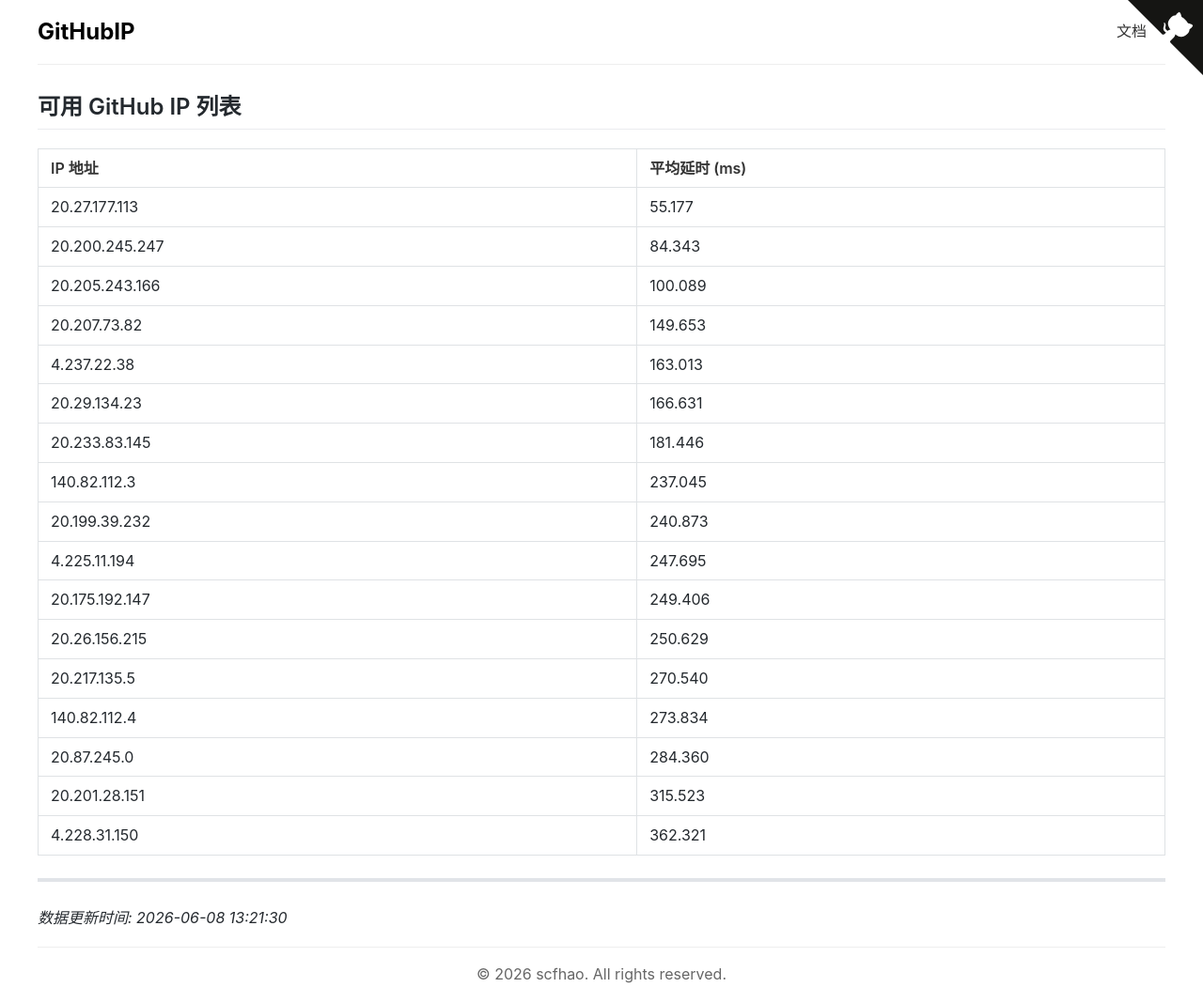
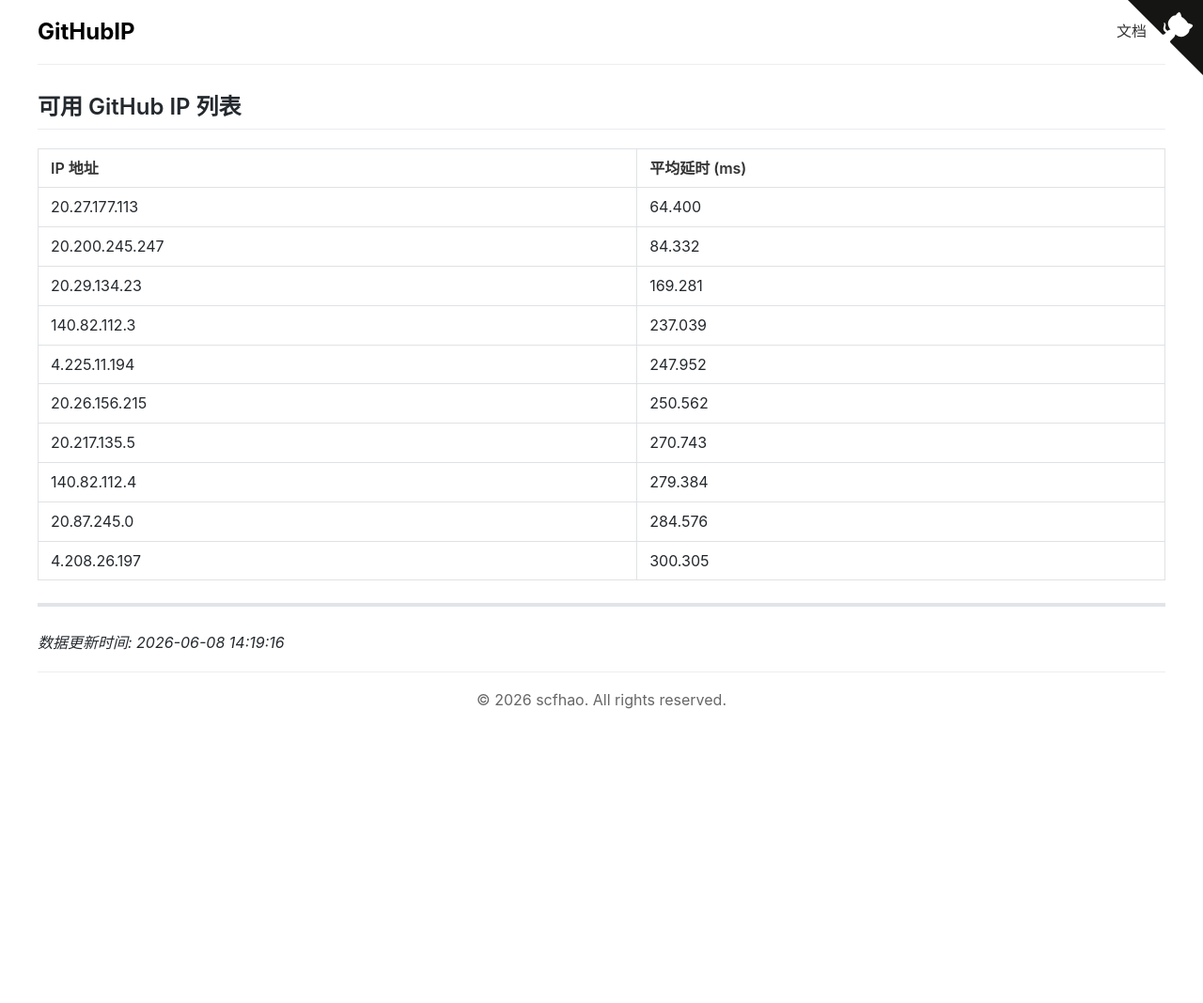
Before and after one commit to scfhao/GitHubIP, a Jekyll site: the page built from index.md, in a window 1280 px wide. Shown: the whole page at 94% size. Built offline with Jekyll 4.4.1, drawn with Linux system fonts in a browser that asks for light colours; after the commit the page ends 900 px from its top, so only the background shows below that.

Commit message:
自动脚本执行 - 2026-06-08 14:19:16

```diff
--- a/index.md
+++ b/index.md
@@ -1,31 +1,24 @@
 ---
 layout: home
 title: GitHub IP 列表
-date: 2026-06-08 13:21:30
+date: 2026-06-08 14:19:16
 ---
 
 ## 可用 GitHub IP 列表
 
 | IP 地址 | 平均延时 (ms) |
 |---------|--------------|
-| 20.27.177.113 | 55.177 |
-| 20.200.245.247 | 84.343 |
-| 20.205.243.166 | 100.089 |
-| 20.207.73.82 | 149.653 |
-| 4.237.22.38 | 163.013 |
-| 20.29.134.23 | 166.631 |
-| 20.233.83.145 | 181.446 |
-| 140.82.112.3 | 237.045 |
-| 20.199.39.232 | 240.873 |
-| 4.225.11.194 | 247.695 |
-| 20.175.192.147 | 249.406 |
-| 20.26.156.215 | 250.629 |
-| 20.217.135.5 | 270.540 |
-| 140.82.112.4 | 273.834 |
-| 20.87.245.0 | 284.360 |
-| 20.201.28.151 | 315.523 |
-| 4.228.31.150 | 362.321 |
+| 20.27.177.113 | 64.400 |
+| 20.200.245.247 | 84.332 |
+| 20.29.134.23 | 169.281 |
+| 140.82.112.3 | 237.039 |
+| 4.225.11.194 | 247.952 |
+| 20.26.156.215 | 250.562 |
+| 20.217.135.5 | 270.743 |
+| 140.82.112.4 | 279.384 |
+| 20.87.245.0 | 284.576 |
+| 4.208.26.197 | 300.305 |
 
 ---
 
-*数据更新时间: 2026-06-08 13:21:30*
+*数据更新时间: 2026-06-08 14:19:16*
```
